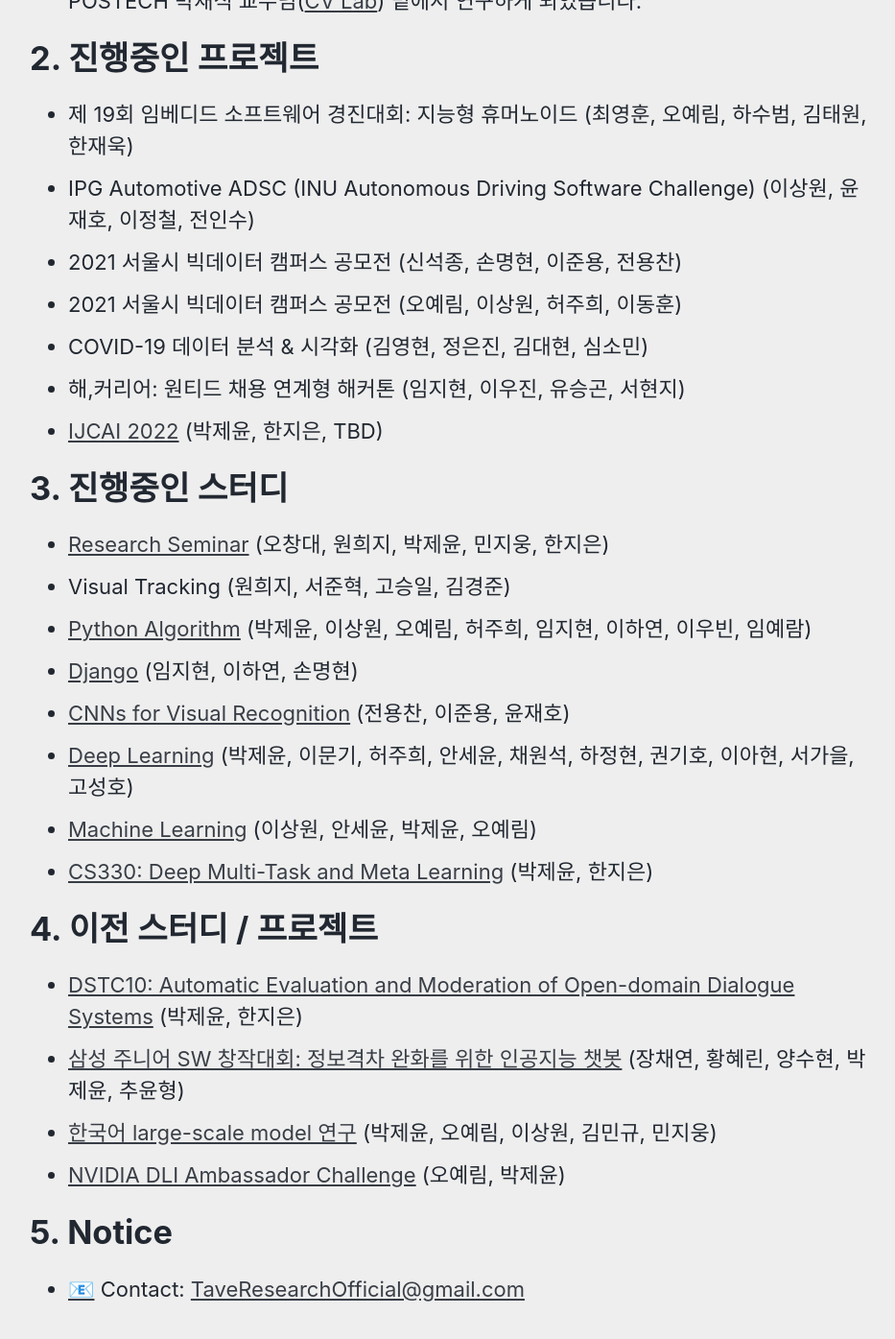
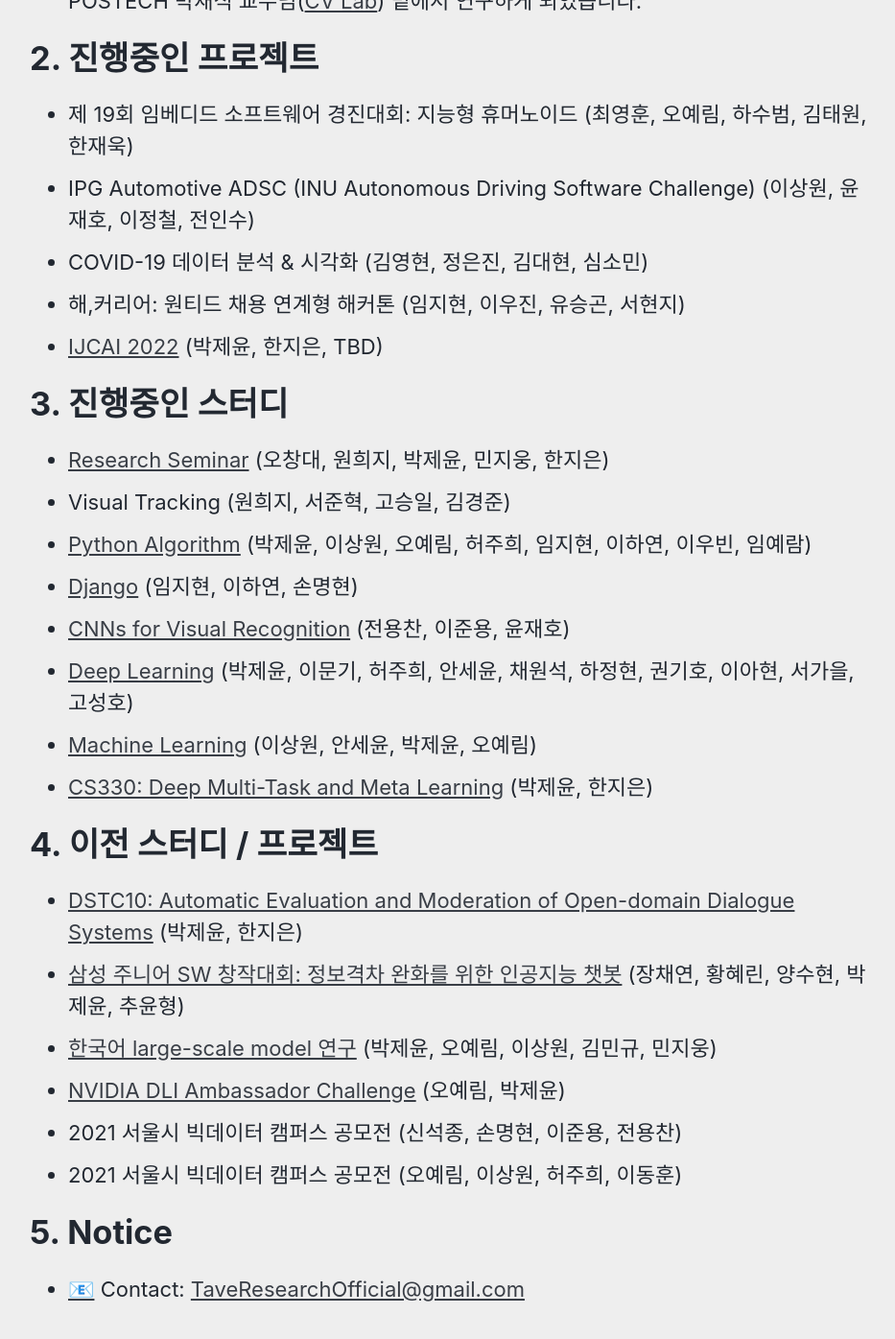
Before and after one commit to TAVEResearch/TAVEResearch.github.io, a Jekyll site: the page built from about.md, in a window 1280 px wide and 1400 px high, scrolled down 993 px. Shown: the top 1395 px of the window at 96% size, without its empty margins (171-1104 px from the left). Built offline with Jekyll 4.4.1, drawn with Linux system fonts in a browser that asks for light colours; cached includes are drawn as plain includes; part of the change alters nothing that is shown.

```diff
--- a/about.md
+++ b/about.md
@@ -22,8 +22,6 @@ author_profile: false
 
 - 제 19회 임베디드 소프트웨어 경진대회: 지능형 휴머노이드 (최영훈, 오예림, 하수범, 김태원, 한재욱)
 - IPG Automotive ADSC (INU Autonomous Driving Software Challenge) (이상원, 윤재호, 이정철, 전인수)
-- 2021 서울시 빅데이터 캠퍼스 공모전 (신석종, 손명현, 이준용, 전용찬)
-- 2021 서울시 빅데이터 캠퍼스 공모전 (오예림, 이상원, 허주희, 이동훈)
 - COVID-19 데이터 분석 & 시각화 (김영현, 정은진, 김대현, 심소민)
 - 해,커리어: 원티드 채용 연계형 해커톤 (임지현, 이우진, 유승곤, 서현지)
 - [IJCAI 2022](https://ijcai-22.org/) (박제윤, 한지은, TBD)
@@ -45,6 +43,8 @@ author_profile: false
 - [삼성 주니어 SW 창작대회: 정보격차 완화를 위한 인공지능 챗봇](https://github.com/hyerinh/CBNGR) (장채연, 황혜린, 양수현, 박제윤, 추윤형)
 - [한국어 large-scale model 연구](https://github.com/TAVEResearch/Korean_large-scale_model) (박제윤, 오예림, 이상원, 김민규, 민지웅)
 - [NVIDIA DLI Ambassador Challenge](https://www.nvidia.com/en-us/training/educator-programs/) (오예림, 박제윤)
+- 2021 서울시 빅데이터 캠퍼스 공모전 (신석종, 손명현, 이준용, 전용찬)
+- 2021 서울시 빅데이터 캠퍼스 공모전 (오예림, 이상원, 허주희, 이동훈)
 
 
 # 5. Notice
```
